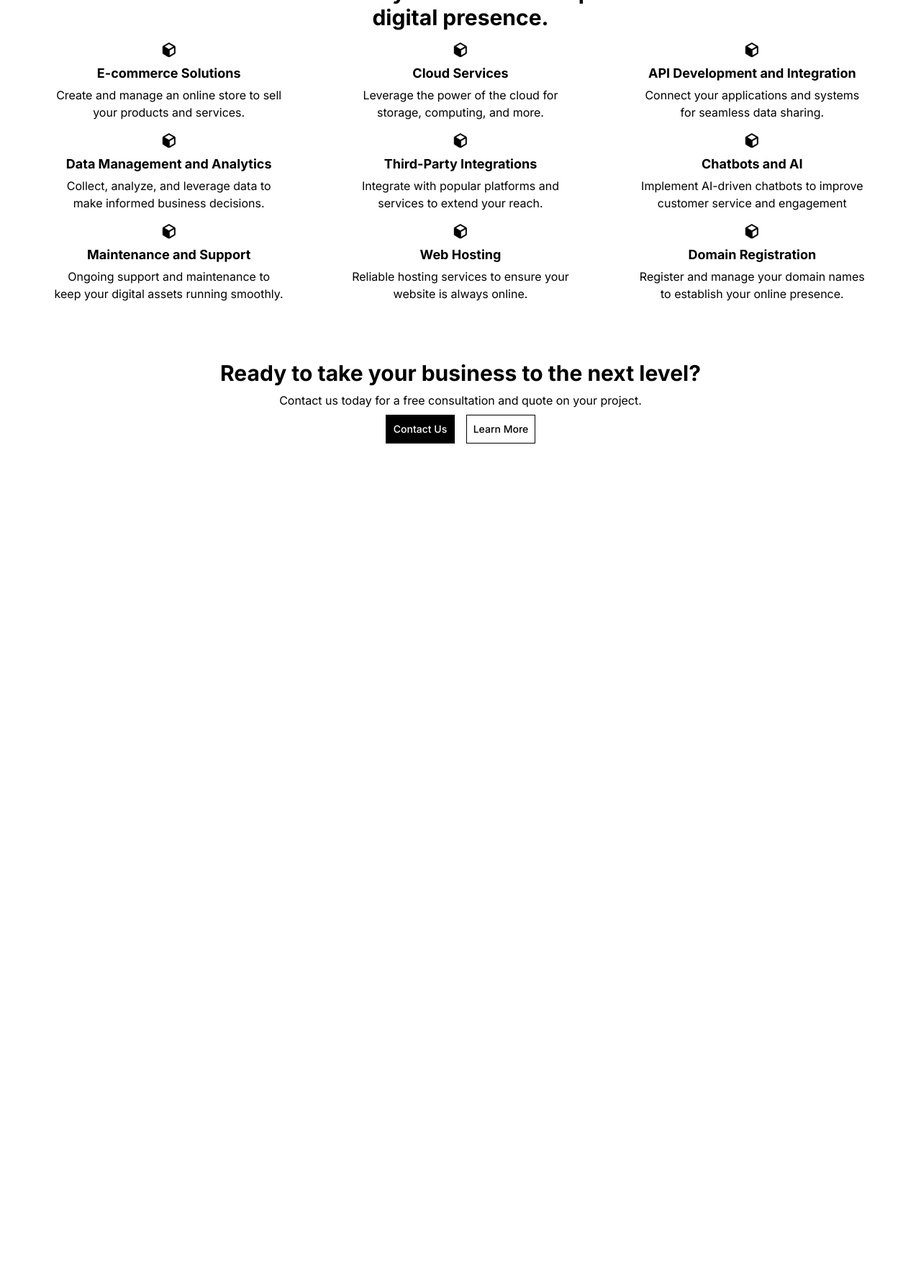
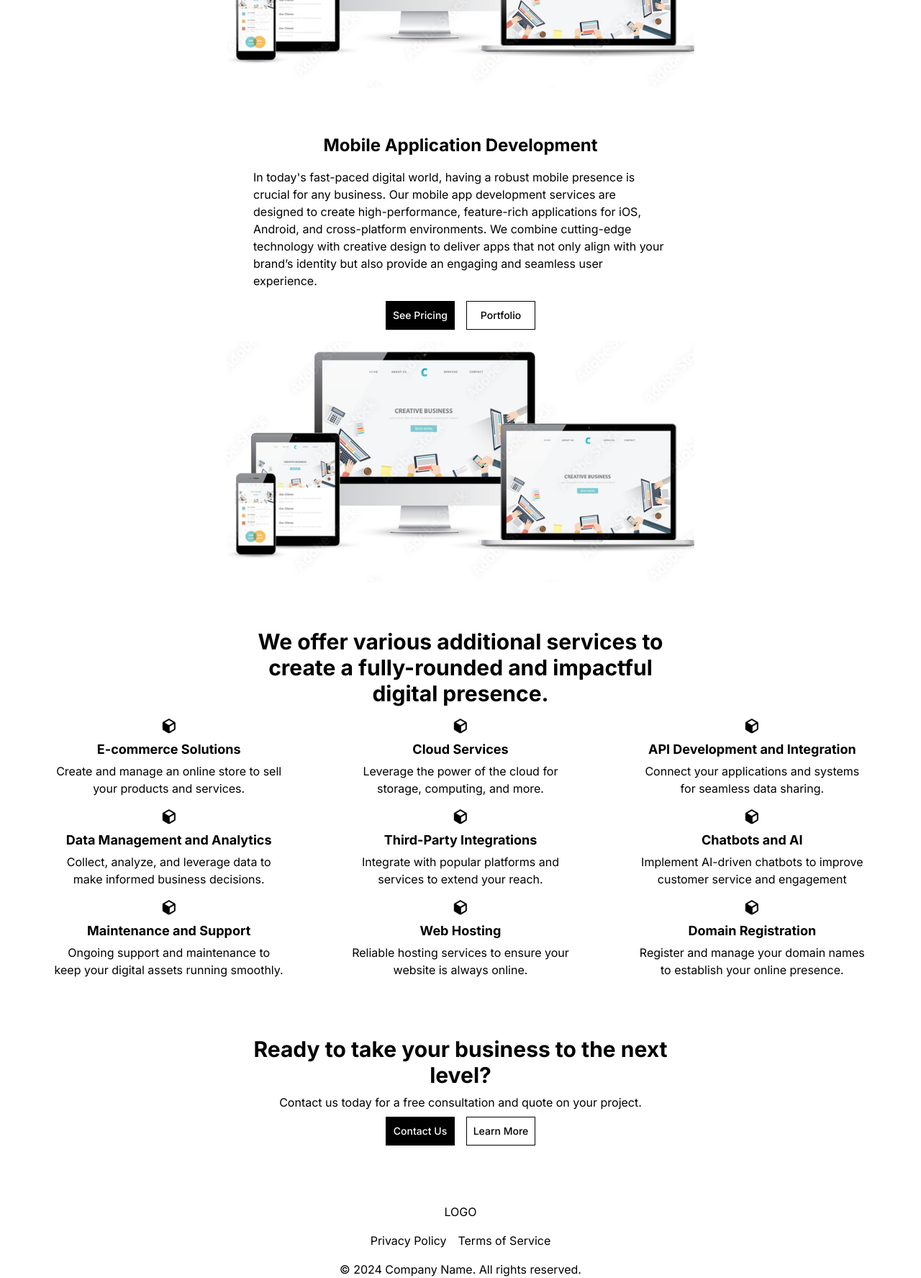
Before and after one commit to allanXQ/arcvesta_v2, a Next.js app: page / in a window 1280 px wide. Shown: the part 2323-4098 px from the top of the page at 72% size. Before the commit the page ends 2939 px from the top, so only its background shows below. Built offline with nearby package versions, Linux system fonts and the light colour scheme.

Commit message:
update, add footer

```diff
--- a/src/app/page.css
+++ b/src/app/page.css
@@ -4,3 +4,10 @@
   background-repeat: no-repeat;
   background-position: center;
 }
+
+body {
+  margin: 0;
+  padding: 0;
+  box-sizing: border-box;
+  overflow-x: hidden;
+}
--- a/src/app/page.tsx
+++ b/src/app/page.tsx
@@ -131,16 +131,16 @@ export default function Home() {
           </div>
         </div>
       </div>
-      <div id="services" className="flex flex-col items-center px-10 gap">
+      <div id="services" className="flex flex-col items-center px-10 gap-10">
         <div id="services-header" className="flex flex-col items-center gap-1">
           <p className="text-xs font-bold">Whatever you need</p>
           <h2 className="text-3xl font-bold text-center">
             We have the solution
           </h2>
         </div>
-        <div id="services-container" className="flex flex-col gap-4">
-          <div className="flex gap-4 justify-center items-center">
-            <div id="service-text" className="flex flex-col gap-4">
+        <div id="services-container" className="flex flex-col gap-16">
+          <div className="flex gap-4 justify-center items-center flex-wrap">
+            <div id="service-text" className="flex flex-col gap-4 max-w-xl">
               <h2 className="font-bold text-2xl">
                 Website Design and Development
               </h2>
@@ -175,8 +175,8 @@ export default function Home() {
               alt="web design"
             />
           </div>
-          <div className="flex flex-row-reverse gap-4 justify-center items-center">
-            <div id="service-text" className="flex flex-col gap-4">
+          <div className="flex flex-row-reverse gap-4 justify-center items-center flex-wrap">
+            <div id="service-text" className="flex flex-col gap-4 max-w-xl">
               <h2 className="font-bold text-2xl">
                 Web Application Development
               </h2>
@@ -208,12 +208,15 @@ export default function Home() {
               alt="web design"
             />
           </div>
-          <div className="flex gap-4 justify-center items-center">
-            <div id="service-text" className="flex flex-col gap-4">
-              <h2 className="font-bold text-2xl">
+          <div className="flex gap-4 justify-center items-center flex-wrap">
+            <div
+              id="service-text"
+              className="flex flex-col gap-4 items-center justify-center max-w-xl"
+            >
+              <h2 className="font-bold text-2xl text-center">
                 Mobile Application Development
               </h2>
-              <p>
+              <p className="">
                 In today's fast-paced digital world, having a robust mobile
                 presence is crucial for any business. Our mobile app development
                 services are designed to create high-performance, feature-rich
@@ -222,19 +225,6 @@ export default function Home() {
                 deliver apps that not only align with your brand’s identity but
                 also provide an engaging and seamless user experience.
               </p>
-              {/* <div className="flex gap-x-60 gap-y-5 flex-wrap items-center justify-center">
-                {appfeatures.map((feature) => (
-                  <div key={feature} className="flex gap-2 items-center">
-                    <Image
-                      src="/images/icons/cube.png"
-                      alt="cube"
-                      width={20}
-                      height={20}
-                    />
-                    <p>{feature}</p>
-                  </div>
-                ))}
-              </div> */}
               <div className="flex gap-4">
                 <DarkButton>See Pricing</DarkButton>
                 <LightButton>Portfolio</LightButton>
@@ -278,11 +268,11 @@ export default function Home() {
           </div>
         </div>
       </div>
-      <div id="cta" className="flex flex-col items-center gap-2">
-        <h2 className="text-3xl font-bold text-center">
+      <div id="cta" className="flex flex-col items-center gap-2 max-w-xl">
+        <h2 className="text-3xl font-bold text-center text-wrap">
           Ready to take your business to the next level?
         </h2>
-        <p className="text-center">
+        <p className="text-center text-wrap">
           Contact us today for a free consultation and quote on your project.
         </p>
         <div className="flex gap-4">
@@ -290,6 +280,15 @@ export default function Home() {
           <LightButton>Learn More</LightButton>
         </div>
       </div>
+      <footer className="flex flex-col items-center gap-4">
+        <p>LOGO</p>
+
+        <div className="flex gap-4">
+          <p>Privacy Policy</p>
+          <p>Terms of Service</p>
+        </div>
+        <p>© 2024 Company Name. All rights reserved.</p>
+      </footer>
     </main>
   );
 }
```
Also changed, not shown: public/images/design1.png.
